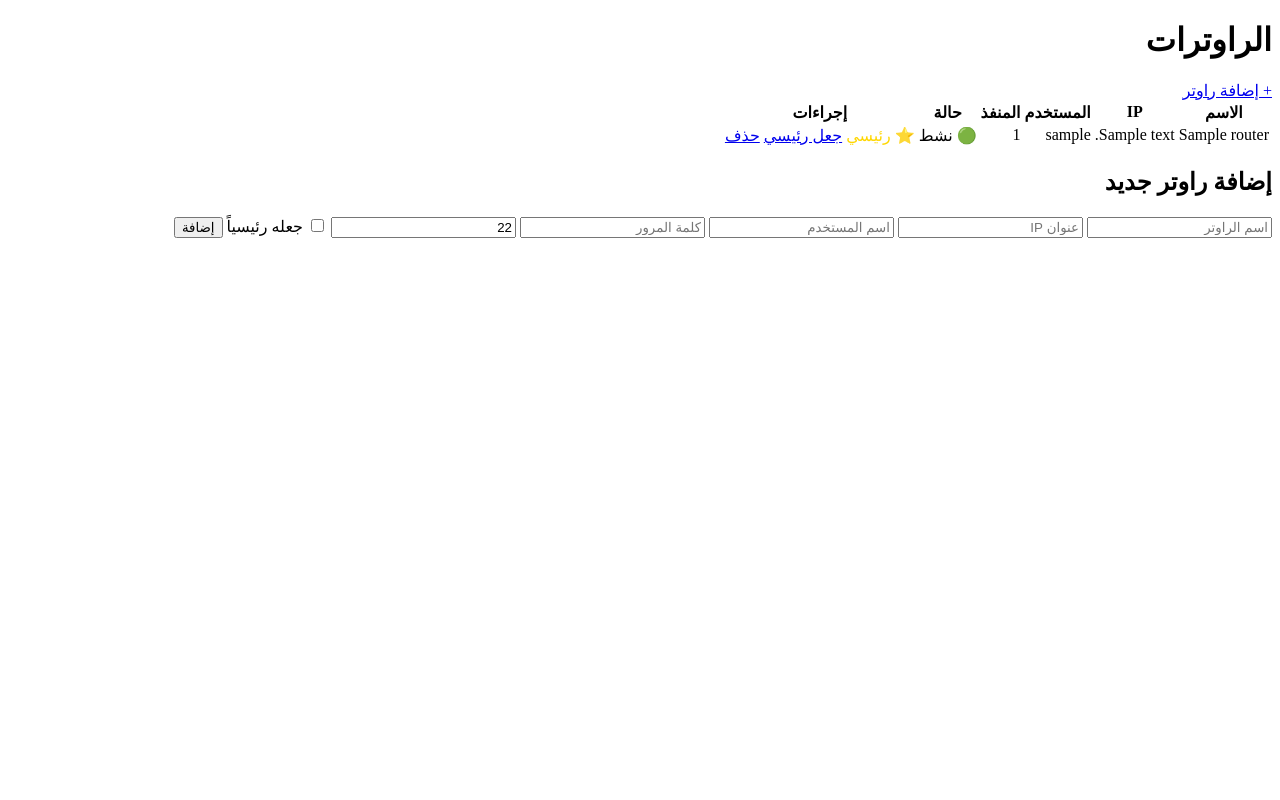
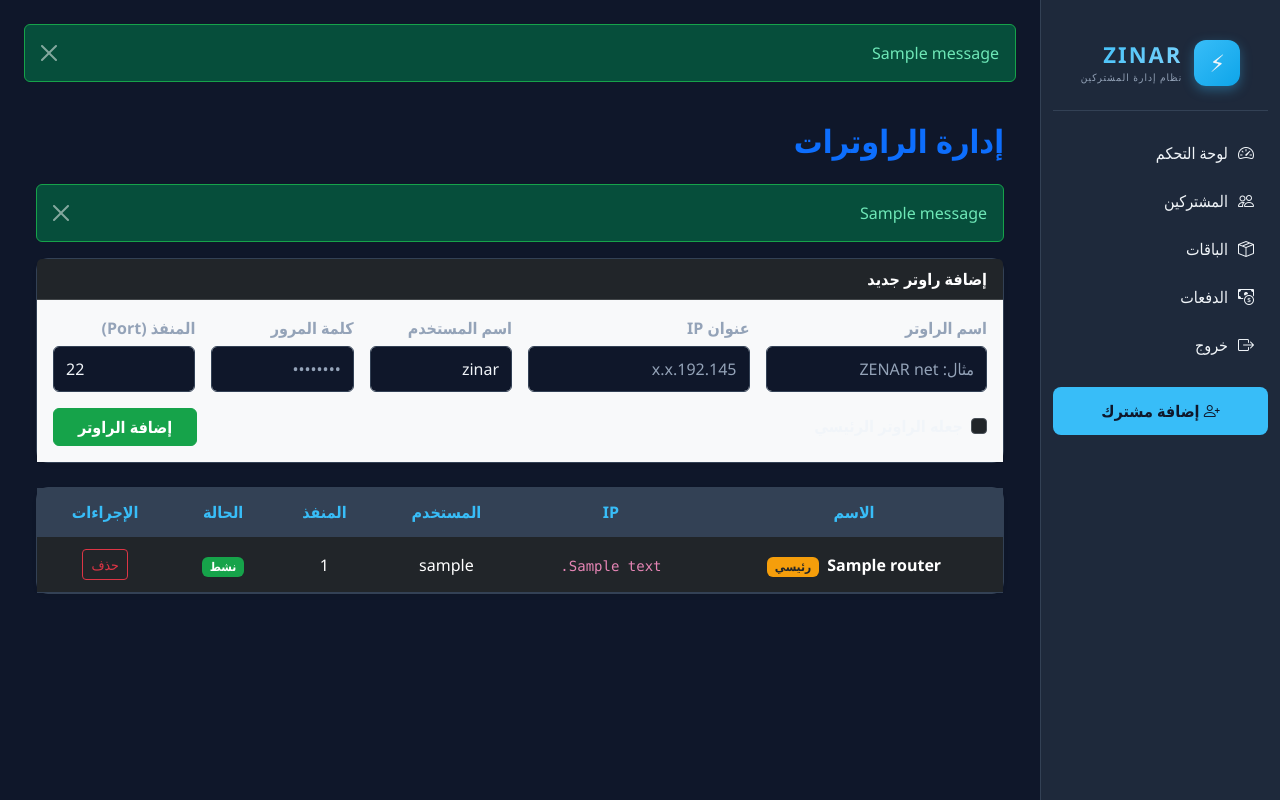
Before and after one commit to abokareemalan512-coder/zinar-radius-1, a Flask app: page /routers in a window 1280 px wide. Run offline with Flask 3, Linux system fonts and the light colour scheme; the visitor is signed in with stand-in values (Sample User, id 1); tables that the repository leaves empty hold one stand-in row (values such as "Sample post"); one stand-in notice (Sample message) is shown; some libraries are stand-ins or nearby versions.

Commit message:
Update router management page structure and layout
Refactor router management page to use base template and improve form layout.

```diff
--- a/templates/routers.html
+++ b/templates/routers.html
@@ -1,48 +1,120 @@
-<!DOCTYPE html>
-<html dir="rtl" lang="ar">
-<head>
-    <title>إدارة الراوترات</title>
-</head>
-<body>
-    <h1>الراوترات</h1>
-    <a href="/add-router">+ إضافة راوتر</a>
+{% extends "base.html" %}
+{% block content %}
+<div class="container py-4" dir="rtl">
+    <h2 class="mb-4 fw-bold text-primary">إدارة الراوترات</h2>
 
-    <table>
+    <!-- رسائل التنبيه -->
+    {% with messages = get_flashed_messages(with_categories=true) %}
+        {% if messages %}
+            {% for category, message in messages %}
+                <div class="alert alert-{{ category }} alert-dismissible fade show" role="alert">
+                    {{ message }}
+                    <button type="button" class="btn-close" data-bs-dismiss="alert" aria-label="Close"></button>
+                </div>
+            {% endfor %}
+        {% endif %}
+    {% endwith %}
+
+    <!-- نموذج إضافة راوتر جديد -->
+    <div class="card shadow-sm mb-4 border-0">
+        <div class="card-header bg-dark text-white fw-bold">إضافة راوتر جديد</div>
+        <div class="card-body bg-light">
+            <form method="POST" action="{{ url_for('routers') }}">
+                <div class="row g-3">
+                    <div class="col-md-3">
+                        <label class="form-label fw-bold">اسم الراوتر</label>
+                        <input type="text" name="name" class="form-control" placeholder="مثال: ZENAR net" required>
+                    </div>
+                    <div class="col-md-3">
+                        <label class="form-label fw-bold">عنوان IP</label>
+                        <input type="text" name="ip_address" class="form-control" placeholder="192.145.x.x" required>
+                    </div>
+                    <div class="col-md-2">
+                        <label class="form-label fw-bold">اسم المستخدم</label>
+                        <input type="text" name="username" class="form-control" value="zinar" required>
+                    </div>
+                    <div class="col-md-2">
+                        <label class="form-label fw-bold">كلمة المرور</label>
+                        <input type="password" name="password" class="form-control" placeholder="••••••••" required>
+                    </div>
+                    <div class="col-md-2">
+                        <label class="form-label fw-bold">المنفذ (Port)</label>
+                        <input type="number" name="port" class="form-control" value="22" required>
+                    </div>
+                </div>
+                <div class="row mt-3 align-items-center">
+                    <div class="col-md-6">
+                        <div class="form-check">
+                            <input class="form-check-input" type="checkbox" name="is_master" id="is_master">
+                            <label class="form-check-label fw-bold" for="is_master">
+                                جعله الراوتر الرئيسي
+                            </label>
+                        </div>
+                    </div>
+                    <div class="col-md-6 text-md-end mt-2 mt-md-0">
+                        <button type="submit" class="btn btn-success px-4 fw-bold">
+                            <i class="fas fa-plus"></i> إضافة الراوتر
+                        </button>
+                    </div>
+                </div>
+            </form>
+        </div>
+    </div>
+
+    <!-- جدول عرض الراوترات -->
+    <div class="card shadow-sm border-0">
+        <div class="card-body p-0">
+            <div class="table-responsive">
+                <table class="table table-hover align-middle mb-0 text-center">
+                    <thead class="table-dark">
                         <tr>
                             <th>الاسم</th>
                             <th>IP</th>
                             <th>المستخدم</th>
                             <th>المنفذ</th>
-            <th>حالة</th>
-            <th>إجراءات</th>
+                            <th>الحالة</th>
+                            <th>الإجراءات</th>
                         </tr>
-        {% for router in routers %}
+                    </thead>
+                    <tbody>
+                        {% for r in routers %}
                         <tr>
-            <td>{{ router.name }}</td>
-            <td>{{ router.ip_address }}</td>
-            <td>{{ router.username }}</td>
-            <td>{{ router.port }}</td>
-            <td>{% if router.is_active %}🟢 نشط{% else %}🔴 معطل{% endif %}</td>
+                            <td class="fw-bold">
+                                {{ r.name }}
+                                {% if r.is_master %}
+                                    <span class="badge bg-warning text-dark ms-1">رئيسي</span>
+                                {% endif %}
+                            </td>
+                            <td><code>{{ r.ip_address }}</code></td>
+                            <td>{{ r.username }}</td>
+                            <td>{{ r.port }}</td>
                             <td>
-                {% if router.is_master %}<span style="color: gold;">⭐ رئيسي</span>{% endif %}
-                <a href="/routers/set_master/{{ router.id }}">جعل رئيسي</a>
-                <a href="/routers/delete/{{ router.id }}">حذف</a>
+                                {% if r.is_active %}
+                                    <span class="badge bg-success">نشط</span>
+                                {% else %}
+                                    <span class="badge bg-secondary">متوقف</span>
+                                {% endif %}
+                            </td>
+                            <td>
+                                {% if not r.is_master %}
+                                    <a href="{{ url_for('set_master_router', router_id=r.id) }}" class="btn btn-sm btn-outline-warning" title="تعيين رئيسي">
+                                        تعيين رئيسي
+                                    </a>
+                                {% endif %}
+                                <a href="{{ url_for('delete_router', router_id=r.id) }}" class="btn btn-sm btn-outline-danger" onclick="return confirm('هل أنت متأكد من الحذف؟')" title="حذف">
+                                    حذف
+                                </a>
                             </td>
                         </tr>
+                        {% else %}
+                        <tr>
+                            <td colspan="6" class="text-muted py-4">لا توجد راوترات مضافة حالياً.</td>
+                        </tr>
                         {% endfor %}
+                    </tbody>
                 </table>
-
-    <h2>إضافة راوتر جديد</h2>
-    <form method="POST" action="/routers">
-        <input type="text" name="name" placeholder="اسم الراوتر" required>
-        <input type="text" name="ip_address" placeholder="عنوان IP" required>
-        <input type="text" name="username" placeholder="اسم المستخدم" required>
-        <input type="password" name="password" placeholder="كلمة المرور" required>
-        <input type="number" name="port" placeholder="المنفذ" value="22">
-        <label>
-            <input type="checkbox" name="is_master"> جعله رئيسياً
-        </label>
-        <button type="submit">إضافة</button>
-    </form>
-</body>
-</html>
+            </div>
+        </div>
+    </div>
+</div>
+{% endblock %}
```
Lines whose indentation alone changed are shown as unchanged.
